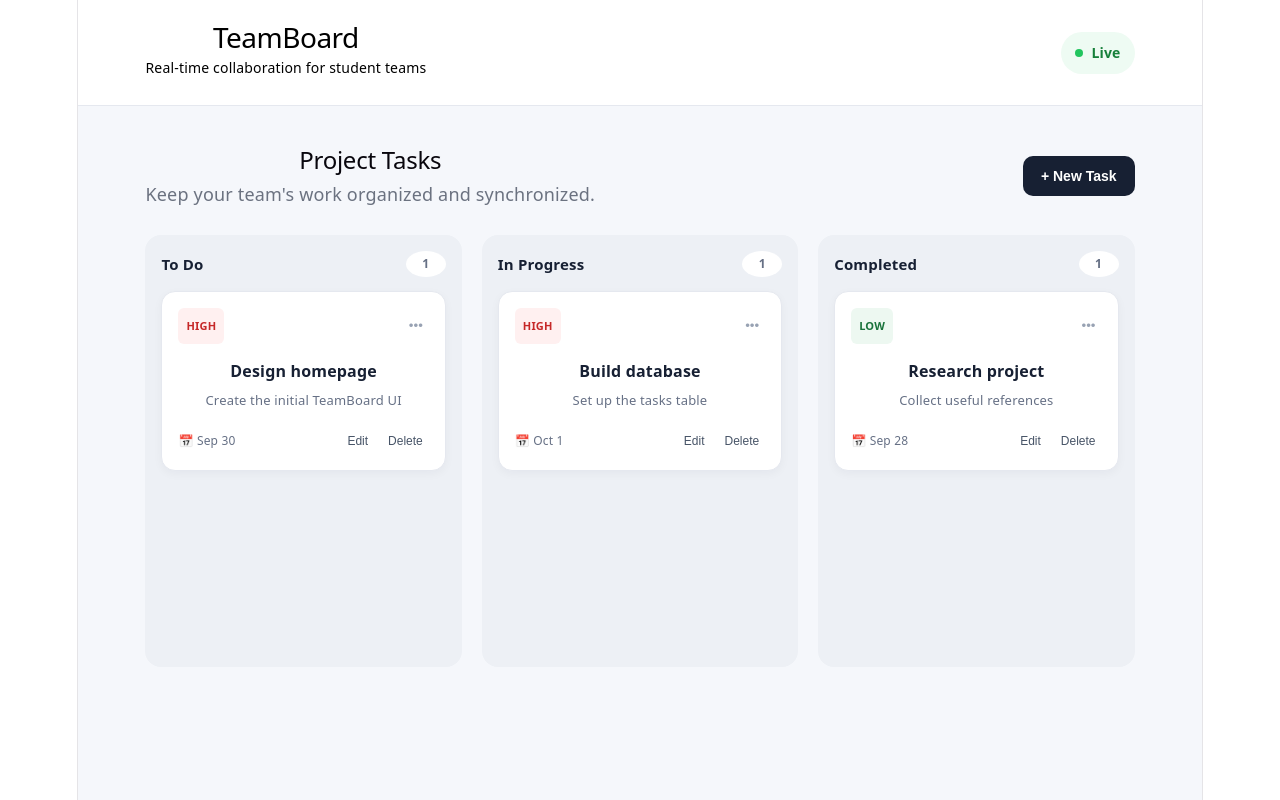
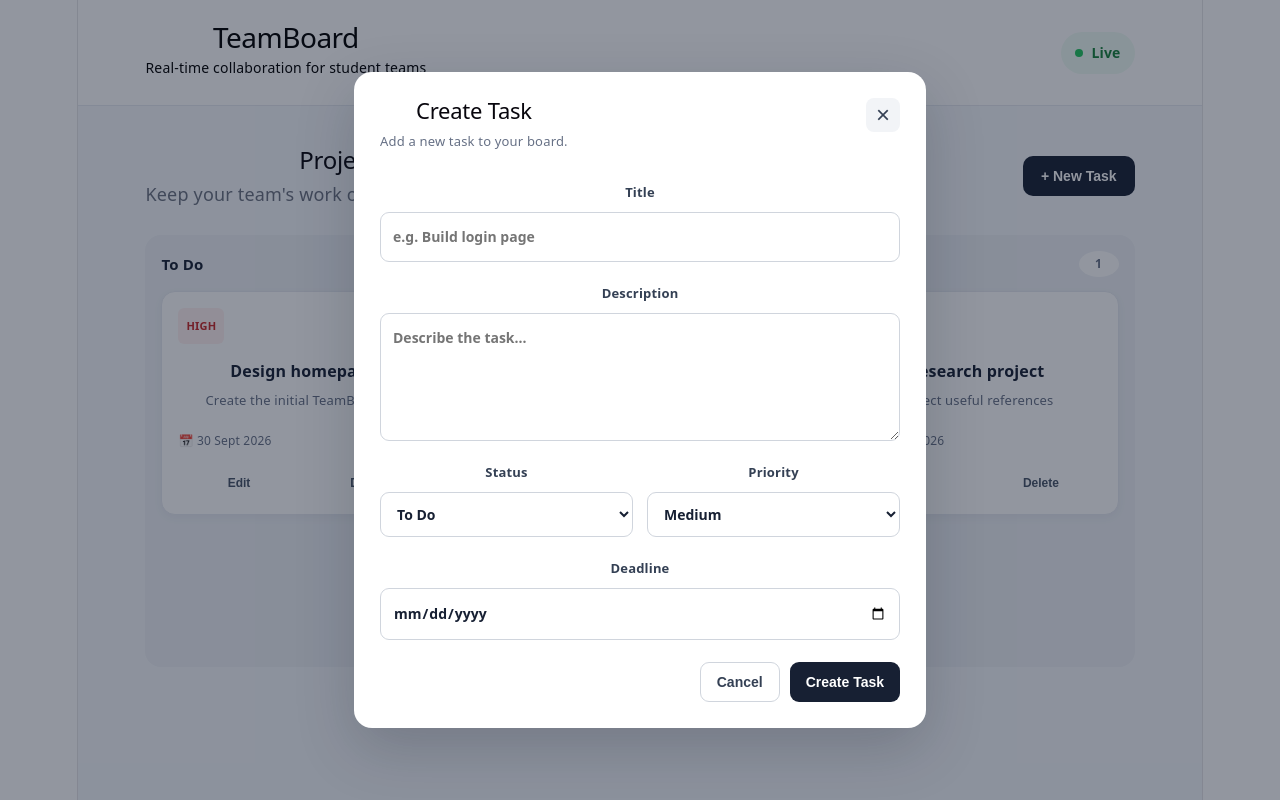
Before and after one commit to codeby-irFAN/Team_Board, a React (Vite) app: page / in a window 1280 px wide. Both pictures are taken after a click on the button "+ New Task". Built offline with nearby package versions, Linux system fonts and the light colour scheme.

Commit message:
Add local task CRUD and status management

```diff
--- a/src/App.css
+++ b/src/App.css
@@ -250,3 +250,194 @@
     width: 100%;
   }
 }
+
+
+
+
+
+
+
+.empty-column {
+  padding: 30px 10px;
+  text-align: center;
+  color: #98a2b3;
+  font-size: 13px;
+  border: 1px dashed #d0d5dd;
+  border-radius: 10px;
+}
+
+.task-actions {
+  display: flex;
+  gap: 8px;
+  margin-top: 14px;
+}
+
+.task-actions button {
+  flex: 1;
+  padding: 8px 10px;
+  border-radius: 8px;
+  cursor: pointer;
+  font-size: 12px;
+  font-weight: 600;
+}
+
+.edit-button {
+  border: 1px solid #d0d5dd;
+  background: white;
+  color: #344054;
+}
+
+.delete-button {
+  border: 1px solid #f1b5b5;
+  background: #fff7f7;
+  color: #c62828;
+}
+
+.edit-button:hover,
+.delete-button:hover {
+  opacity: 0.8;
+}
+
+.modal-backdrop {
+  position: fixed;
+  inset: 0;
+  display: flex;
+  justify-content: center;
+  align-items: center;
+  padding: 20px;
+  background: rgba(15, 23, 42, 0.45);
+  z-index: 100;
+}
+
+.modal {
+  width: 100%;
+  max-width: 520px;
+  max-height: 90vh;
+  overflow-y: auto;
+  padding: 26px;
+  background: white;
+  border-radius: 18px;
+  box-shadow: 0 20px 60px rgba(15, 23, 42, 0.2);
+}
+
+.modal-header {
+  display: flex;
+  justify-content: space-between;
+  align-items: flex-start;
+  margin-bottom: 24px;
+}
+
+.modal-header h2 {
+  margin: 0;
+  font-size: 22px;
+}
+
+.modal-header p {
+  margin: 5px 0 0;
+  color: #667085;
+  font-size: 13px;
+}
+
+.close-button {
+  width: 34px;
+  height: 34px;
+  border: none;
+  border-radius: 8px;
+  background: #f2f4f7;
+  color: #344054;
+  font-size: 24px;
+  cursor: pointer;
+}
+
+.modal form {
+  display: flex;
+  flex-direction: column;
+  gap: 18px;
+}
+
+.modal label {
+  display: flex;
+  flex-direction: column;
+  gap: 7px;
+  color: #344054;
+  font-size: 13px;
+  font-weight: 600;
+}
+
+.modal input,
+.modal textarea,
+.modal select {
+  width: 100%;
+  box-sizing: border-box;
+  padding: 11px 12px;
+  border: 1px solid #d0d5dd;
+  border-radius: 9px;
+  background: white;
+  color: #172033;
+  font: inherit;
+  font-size: 14px;
+  outline: none;
+}
+
+.modal textarea {
+  resize: vertical;
+}
+
+.modal input:focus,
+.modal textarea:focus,
+.modal select:focus {
+  border-color: #667085;
+}
+
+.form-row {
+  display: grid;
+  grid-template-columns: 1fr 1fr;
+  gap: 14px;
+}
+
+.modal-actions {
+  display: flex;
+  justify-content: flex-end;
+  gap: 10px;
+  margin-top: 4px;
+}
+
+.cancel-button,
+.save-button {
+  padding: 11px 16px;
+  border-radius: 9px;
+  font-size: 14px;
+  font-weight: 600;
+  cursor: pointer;
+}
+
+.cancel-button {
+  border: 1px solid #d0d5dd;
+  background: white;
+  color: #344054;
+}
+
+.save-button {
+  border: none;
+  background: #172033;
+  color: white;
+}
+
+@media (max-width: 600px) {
+  .form-row {
+    grid-template-columns: 1fr;
+  }
+
+  .modal {
+    padding: 20px;
+  }
+
+  .modal-actions {
+    flex-direction: column-reverse;
+  }
+
+  .cancel-button,
+  .save-button {
+    width: 100%;
+  }
+}
--- a/src/App.jsx
+++ b/src/App.jsx
@@ -8,15 +8,15 @@ const initialTasks = [
     description: 'Create the initial TeamBoard UI',
     status: 'To Do',
     priority: 'High',
-    deadline: 'Sep 30',
+    deadline: '2026-09-30',
   },
   {
     id: 2,
     title: 'Build database',
-    description: 'Set up the tasks table',
+    description: 'Set up the task database',
     status: 'In Progress',
     priority: 'High',
-    deadline: 'Oct 1',
+    deadline: '2026-10-01',
   },
   {
     id: 3,
@@ -24,14 +24,118 @@ const initialTasks = [
     description: 'Collect useful references',
     status: 'Completed',
     priority: 'Low',
-    deadline: 'Sep 28',
+    deadline: '2026-09-28',
   },
 ]
 
 const columns = ['To Do', 'In Progress', 'Completed']
 
+const emptyForm = {
+  title: '',
+  description: '',
+  status: 'To Do',
+  priority: 'Medium',
+  deadline: '',
+}
+
 function App() {
-  const [tasks] = useState(initialTasks)
+  const [tasks, setTasks] = useState(initialTasks)
+  const [isModalOpen, setIsModalOpen] = useState(false)
+  const [editingTask, setEditingTask] = useState(null)
+  const [form, setForm] = useState(emptyForm)
+
+  function openCreateModal() {
+    setEditingTask(null)
+    setForm(emptyForm)
+    setIsModalOpen(true)
+  }
+
+  function openEditModal(task) {
+    setEditingTask(task)
+    setForm({
+      title: task.title,
+      description: task.description,
+      status: task.status,
+      priority: task.priority,
+      deadline: task.deadline,
+    })
+    setIsModalOpen(true)
+  }
+
+  function closeModal() {
+    setIsModalOpen(false)
+    setEditingTask(null)
+    setForm(emptyForm)
+  }
+
+  function handleChange(event) {
+    const { name, value } = event.target
+
+    setForm((currentForm) => ({
+      ...currentForm,
+      [name]: value,
+    }))
+  }
+
+  function handleSubmit(event) {
+    event.preventDefault()
+
+    if (!form.title.trim()) {
+      alert('Please enter a task title.')
+      return
+    }
+
+    if (editingTask) {
+      setTasks((currentTasks) =>
+        currentTasks.map((task) =>
+          task.id === editingTask.id
+            ? {
+                ...task,
+                ...form,
+              }
+            : task
+        )
+      )
+    } else {
+      const newTask = {
+        id: Date.now(),
+        ...form,
+      }
+
+      setTasks((currentTasks) => [...currentTasks, newTask])
+    }
+
+    closeModal()
+  }
+
+  function handleDelete(taskId) {
+    const shouldDelete = window.confirm(
+      'Are you sure you want to delete this task?'
+    )
+
+    if (!shouldDelete) {
+      return
+    }
+
+    setTasks((currentTasks) =>
+      currentTasks.filter((task) => task.id !== taskId)
+    )
+  }
+
+  function formatDeadline(deadline) {
+    if (!deadline) {
+      return 'No deadline'
+    }
+
+    return new Date(`${deadline}T00:00:00`).toLocaleDateString(
+      'en-IN',
+      {
+        day: 'numeric',
+        month: 'short',
+        year: 'numeric',
+      }
+    )
+  }
 
   return (
     <div className="app">
@@ -51,61 +155,197 @@ function App() {
         <div className="board-header">
           <div>
             <h2>Project Tasks</h2>
-            <p>Keep your team's work organized and synchronized.</p>
+            <p>
+              Keep your team's work organized and synchronized.
+            </p>
           </div>
 
-          <button className="new-task-button">
+          <button
+            className="new-task-button"
+            onClick={openCreateModal}
+          >
             + New Task
           </button>
         </div>
 
         <section className="board">
-          {columns.map((column) => (
+          {columns.map((column) => {
+            const columnTasks = tasks.filter(
+              (task) => task.status === column
+            )
+
+            return (
               <div className="column" key={column}>
                 <div className="column-header">
                   <h3>{column}</h3>
 
                   <span className="task-count">
-                  {tasks.filter((task) => task.status === column).length}
+                    {columnTasks.length}
                   </span>
                 </div>
 
                 <div className="task-list">
-                {tasks
-                  .filter((task) => task.status === column)
-                  .map((task) => (
-                    <article className="task-card" key={task.id}>
+                  {columnTasks.map((task) => (
+                    <article
+                      className="task-card"
+                      key={task.id}
+                    >
                       <div className="task-card-top">
                         <span
                           className={`priority priority-${task.priority.toLowerCase()}`}
                         >
                           {task.priority}
                         </span>
-
-                        <button className="menu-button">•••</button>
                       </div>
 
                       <h4>{task.title}</h4>
 
                       <p className="task-description">
-                        {task.description}
+                        {task.description || 'No description'}
                       </p>
 
                       <div className="task-footer">
-                        <span>📅 {task.deadline}</span>
+                        <span>
+                          📅 {formatDeadline(task.deadline)}
+                        </span>
+                      </div>
 
                       <div className="task-actions">
-                          <button>Edit</button>
-                          <button>Delete</button>
-                        </div>
+                        <button
+                          className="edit-button"
+                          onClick={() => openEditModal(task)}
+                        >
+                          Edit
+                        </button>
+
+                        <button
+                          className="delete-button"
+                          onClick={() => handleDelete(task.id)}
+                        >
+                          Delete
+                        </button>
                       </div>
                     </article>
                   ))}
+
+                  {columnTasks.length === 0 && (
+                    <div className="empty-column">
+                      No tasks here
+                    </div>
+                  )}
                 </div>
               </div>
-          ))}
+            )
+          })}
         </section>
       </main>
+
+      {isModalOpen && (
+        <div className="modal-backdrop">
+          <div className="modal">
+            <div className="modal-header">
+              <div>
+                <h2>
+                  {editingTask ? 'Edit Task' : 'Create Task'}
+                </h2>
+
+                <p>
+                  {editingTask
+                    ? 'Update your task details.'
+                    : 'Add a new task to your board.'}
+                </p>
+              </div>
+
+              <button
+                className="close-button"
+                onClick={closeModal}
+                aria-label="Close"
+              >
+                ×
+              </button>
+            </div>
+
+            <form onSubmit={handleSubmit}>
+              <label>
+                Title
+                <input
+                  type="text"
+                  name="title"
+                  value={form.title}
+                  onChange={handleChange}
+                  placeholder="e.g. Build login page"
+                />
+              </label>
+
+              <label>
+                Description
+                <textarea
+                  name="description"
+                  value={form.description}
+                  onChange={handleChange}
+                  placeholder="Describe the task..."
+                  rows="4"
+                />
+              </label>
+
+              <div className="form-row">
+                <label>
+                  Status
+                  <select
+                    name="status"
+                    value={form.status}
+                    onChange={handleChange}
+                  >
+                    <option>To Do</option>
+                    <option>In Progress</option>
+                    <option>Completed</option>
+                  </select>
+                </label>
+
+                <label>
+                  Priority
+                  <select
+                    name="priority"
+                    value={form.priority}
+                    onChange={handleChange}
+                  >
+                    <option>Low</option>
+                    <option>Medium</option>
+                    <option>High</option>
+                  </select>
+                </label>
+              </div>
+
+              <label>
+                Deadline
+                <input
+                  type="date"
+                  name="deadline"
+                  value={form.deadline}
+                  onChange={handleChange}
+                />
+              </label>
+
+              <div className="modal-actions">
+                <button
+                  type="button"
+                  className="cancel-button"
+                  onClick={closeModal}
+                >
+                  Cancel
+                </button>
+
+                <button
+                  type="submit"
+                  className="save-button"
+                >
+                  {editingTask ? 'Save Changes' : 'Create Task'}
+                </button>
+              </div>
+            </form>
+          </div>
+        </div>
+      )}
     </div>
   )
 }
```
Lines whose indentation alone changed are shown as unchanged.
